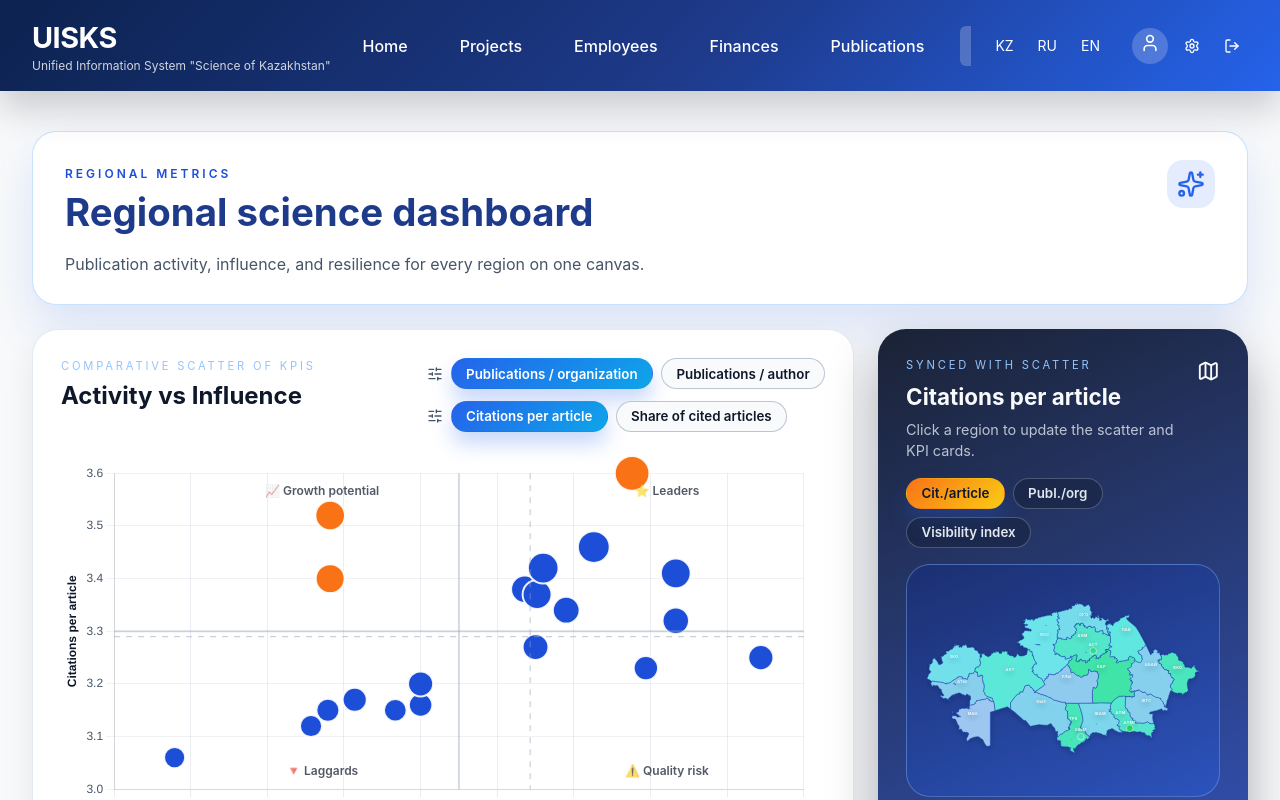
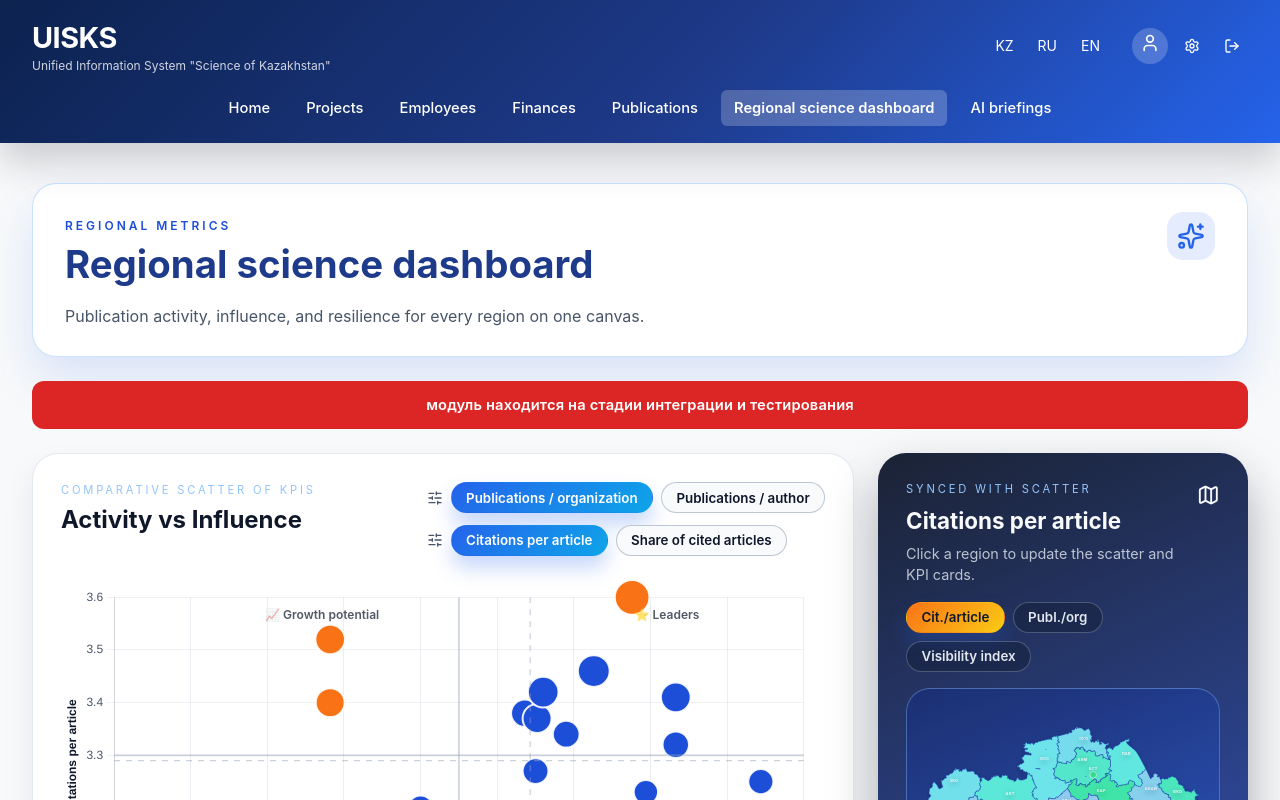
Before and after one commit to stw05/stivs-front-end, a React (Vite) app: page /metrics in a window 1280 px wide. Shown: the top 800 px of the page. Built offline with nearby package versions, Linux system fonts and the light colour scheme.

Commit message:
fix: stabilize publications pagination with backend meta normalization

```diff
--- a/src/components/Layout/Header.css
+++ b/src/components/Layout/Header.css
@@ -12,9 +12,16 @@
   max-width: 1400px;
   margin: 0 auto;
   display: flex;
+  flex-direction: column;
+  align-items: stretch;
+  padding: 1rem 2rem;
+  gap: 0.75rem;
+}
+
+.header-top-row {
+  display: flex;
   align-items: center;
   justify-content: space-between;
-  padding: 1rem 2rem;
   gap: 1rem;
 }
 
@@ -42,29 +49,23 @@
 
 .navigation {
   display: flex;
-  gap: 1.25rem;
+  gap: 0.65rem;
   align-items: center;
-  flex: 1 1 auto;
-  min-width: 0;
-  overflow-x: auto;
-  padding: 0.35rem 0;
-  scrollbar-width: none;
-  -ms-overflow-style: none;
-}
-
-.navigation::-webkit-scrollbar {
-  display: none;
+  justify-content: center;
+  flex-wrap: wrap;
+  width: 100%;
+  padding: 0.2rem 0 0.1rem;
 }
 
 .nav-link {
   color: white;
   text-decoration: none;
   font-weight: 500;
-  padding: 0.5rem 1rem;
+  font-size: 0.92rem;
+  padding: 0.42rem 0.8rem;
   border-radius: 6px;
   transition: all 0.2s ease;
   position: relative;
-  flex: 0 0 auto;
   white-space: nowrap;
 }
 
@@ -150,23 +151,25 @@
 @media (max-width: 768px) {
   .header-content {
     padding: 1rem 1.25rem;
+    gap: 1rem;
+  }
+  .header-top-row {
     flex-direction: column;
     align-items: stretch;
-    gap: 1rem;
+    gap: 0.85rem;
   }
   .header-left {
     align-items: flex-start;
   }
   .navigation {
-    gap: 0.75rem;
-    justify-content: space-between;
+    gap: 0.5rem;
+    justify-content: flex-start;
     flex-wrap: wrap;
-    overflow: visible;
   }
   .nav-link {
-    flex: 1 1 calc(50% - 0.75rem);
+    flex: 1 1 calc(50% - 0.5rem);
     text-align: center;
-    padding: 0.6rem 0.75rem;
+    padding: 0.58rem 0.7rem;
     font-size: 0.9rem;
   }
   .header-right {
@@ -185,9 +188,6 @@
 }
 
 @media (max-width: 520px) {
-  .navigation {
-    gap: 0.5rem;
-  }
   .nav-link {
     flex: 1 1 100%;
   }
--- a/src/components/Layout/Header.tsx
+++ b/src/components/Layout/Header.tsx
@@ -26,6 +26,7 @@ const Header: React.FC = () => {
   return (
     <header className="header">
       <div className="header-content">
+        <div className="header-top-row">
           <div className="header-left">
             <div className="logo">
               <Link to="/" className="app-logo-link">
@@ -34,21 +35,6 @@ const Header: React.FC = () => {
               <span className="logo-subtitle">{t('app_title_full')}</span> {/* 🟢 ПЕРЕВОД */}
             </div>
           </div>
-
-        <nav className="navigation">
-          {navigationItems.map((item) => {
-            const isActive = location.pathname === item.path || location.pathname.startsWith(`${item.path}/`);
-            return (
-              <Link
-                key={item.path}
-                to={item.path}
-                className={`nav-link ${isActive ? 'active' : ''}`}
-              >
-              {item.label}
-            </Link>
-            );
-          })}
-        </nav>
 
           <div className="header-right">
             <div className="language-selector">
@@ -88,6 +74,22 @@ const Header: React.FC = () => {
             </div>
           </div>
         </div>
+
+        <nav className="navigation">
+          {navigationItems.map((item) => {
+            const isActive = location.pathname === item.path || location.pathname.startsWith(`${item.path}/`);
+            return (
+              <Link
+                key={item.path}
+                to={item.path}
+                className={`nav-link ${isActive ? 'active' : ''}`}
+              >
+              {item.label}
+            </Link>
+            );
+          })}
+        </nav>
+      </div>
     </header>
   );
 };
--- a/src/i18n.tsx
+++ b/src/i18n.tsx
@@ -436,7 +436,7 @@ const resources = {
       "pub_button_reset_filters": "Сбросить фильтры",
 
       // --- ПУБЛИКАЦИИ - КАРТОЧКИ И ГРАФИКИ ---
-      "publications_page_heading": "Результаты",
+      "publications_page_heading": "Публикации",
       "publications_page_description": "Сводная аналитика публикаций, патентов и внедрений",
       "publications_export_button": "Экспортировать отчёт",
       "publications_stats_aria": "Ключевые показатели публикаций",
@@ -1100,7 +1100,7 @@ const resources = {
       "pub_button_reset_filters": "Сүзгілерін тазартау",
 
       // --- ПУБЛИКАЦИЯЛАР - КАРТОЧКАЛАР ЖӘНЕ ГРАФИКАЛАР ---
-      "publications_page_heading": "Нәтижелер",
+      "publications_page_heading": "Басылымдар",
       "publications_page_description": "Публикациялар, патенттер және енгізулер бойынша жиынтық аналитика",
       "publications_export_button": "Есепті жүктеу",
       "publications_stats_aria": "Публикациялар бойынша негізгі көрсеткіштер",
@@ -1767,7 +1767,7 @@ const resources = {
       "pub_button_reset_filters": "Reset filters",
 
       // --- PUBLICATIONS - CARDS & CHARTS ---
-      "publications_page_heading": "Results",
+      "publications_page_heading": "Publications",
       "publications_page_description": "Consolidated analytics for publications, patents, and implementations",
       "publications_export_button": "Export report",
       "publications_stats_aria": "Key publication indicators",
--- a/src/pages/LLMChatPage.css
+++ b/src/pages/LLMChatPage.css
@@ -110,6 +110,19 @@
   display: grid;
   grid-template-columns: minmax(0, 1.2fr) minmax(0, 0.8fr);
   gap: 2rem;
+}
+
+.llm-module-banner {
+  width: 100%;
+  box-sizing: border-box;
+  background: #dc2626;
+  color: #ffffff;
+  border-radius: 12px;
+  padding: 0.8rem 1rem;
+  font-size: 0.92rem;
+  font-weight: 600;
+  text-align: center;
+  letter-spacing: 0.01em;
 }
 
 .llm-chat-panel,
--- a/src/pages/LLMChatPage.tsx
+++ b/src/pages/LLMChatPage.tsx
@@ -387,6 +387,10 @@ const LLMChatPage: React.FC = () => {
         </div>
       </section>
 
+      <div className="llm-module-banner" role="status" aria-live="polite">
+        модуль находится на стадии интеграции и тестирования
+      </div>
+
       <div className="llm-grid">
         <section className="llm-chat-panel" aria-label={t('llm_chat_panel_label')}>
           <div className="llm-chat-window">
--- a/src/pages/MetricsPage.css
+++ b/src/pages/MetricsPage.css
@@ -47,6 +47,19 @@
   align-items: center;
   flex-wrap: wrap;
   justify-content: flex-end;
+}
+
+.metrics-module-banner {
+  width: 100%;
+  box-sizing: border-box;
+  background: #dc2626;
+  color: #ffffff;
+  border-radius: 12px;
+  padding: 0.8rem 1rem;
+  font-size: 0.92rem;
+  font-weight: 600;
+  text-align: center;
+  letter-spacing: 0.01em;
 }
 
 .metrics-header-icon {
--- a/src/pages/MetricsPage.tsx
+++ b/src/pages/MetricsPage.tsx
@@ -533,6 +533,10 @@ const MetricsPage: React.FC = () => {
         </div>
       </section>
 
+      <div className="metrics-module-banner" role="status" aria-live="polite">
+        модуль находится на стадии интеграции и тестирования
+      </div>
+
       <div className="metrics-main">
         <section className="metrics-scatter-card">
           <header className="metrics-card-header">
--- a/src/pages/PublicationsPage.css
+++ b/src/pages/PublicationsPage.css
@@ -81,6 +81,19 @@
 
 .publications-export-button:hover {
     background: #e2e8f0;
+}
+
+.publications-module-banner {
+    width: 100%;
+    box-sizing: border-box;
+    background: #dc2626;
+    color: #ffffff;
+    border-radius: 12px;
+    padding: 0.8rem 1rem;
+    font-size: 0.92rem;
+    font-weight: 600;
+    text-align: center;
+    letter-spacing: 0.01em;
 }
 
 /* --- KPI карточки --- */
--- a/src/pages/PublicationsPage.tsx
+++ b/src/pages/PublicationsPage.tsx
@@ -120,6 +120,64 @@ const patentTrend = {
 };
 
 type CSSVars = CSSProperties & { '--accent'?: string };
+
+type BackendPaginationMeta = Partial<PaginationMeta> & {
+  total_pages?: number;
+  has_next_page?: boolean;
+  has_prev_page?: boolean;
+};
+
+const parsePositiveInt = (value: unknown): number | null => {
+  const numeric = Number(value);
+  if (!Number.isFinite(numeric)) {
+    return null;
+  }
+
+  const intValue = Math.floor(numeric);
+  return intValue > 0 ? intValue : null;
+};
+
+const parseNonNegativeInt = (value: unknown): number | null => {
+  const numeric = Number(value);
+  if (!Number.isFinite(numeric)) {
+    return null;
+  }
+
+  const intValue = Math.floor(numeric);
+  return intValue >= 0 ? intValue : null;
+};
+
+const normalizePageMeta = (meta: BackendPaginationMeta | undefined, fallbackPage: number): PaginationMeta => {
+  const limit = parsePositiveInt(meta?.limit) ?? PAGE_LIMIT;
+  const total = parseNonNegativeInt(meta?.total) ?? 0;
+  const backendTotalPages = parsePositiveInt(meta?.totalPages ?? meta?.total_pages);
+  const computedTotalPages = Math.max(Math.ceil(total / limit), 1);
+  const totalPages = backendTotalPages ?? computedTotalPages;
+  const backendPage = parsePositiveInt(meta?.page);
+  const requestedPage = Math.max(1, fallbackPage);
+  const page = Math.min(backendPage ?? requestedPage, totalPages);
+
+  const hasPrevPage = typeof meta?.hasPrevPage === 'boolean'
+    ? meta.hasPrevPage
+    : typeof meta?.has_prev_page === 'boolean'
+      ? meta.has_prev_page
+      : page > 1;
+
+  const hasNextPage = typeof meta?.hasNextPage === 'boolean'
+    ? meta.hasNextPage
+    : typeof meta?.has_next_page === 'boolean'
+      ? meta.has_next_page
+      : page < totalPages;
+
+  return {
+    page,
+    limit,
+    total,
+    totalPages,
+    hasNextPage,
+    hasPrevPage,
+  };
+};
 
 const getHighlightCards = (
   t: (key: string) => string,
@@ -293,7 +351,11 @@ const PublicationsPage: React.FC = () => {
           year: filters.startYear === filters.endYear ? filters.startYear : undefined,
         });
         setPublicationsData(payload.items);
-        setPageMeta(payload.meta);
+        const normalizedMeta = normalizePageMeta(payload.meta as BackendPaginationMeta, currentPage);
+        setPageMeta(normalizedMeta);
+        if (normalizedMeta.page !== currentPage) {
+          setCurrentPage(normalizedMeta.page);
+        }
       } catch (error) {
         const message = error instanceof ApiError ? error.message : 'Не удалось загрузить публикации с backend.';
         setLoadError(message);
@@ -755,6 +817,7 @@ const PublicationsPage: React.FC = () => {
   const topApplicants = useMemo(() => getTopApplicants(t, filteredPublications), [t, filteredPublications]);
   const totalApplicantPublications = topApplicants.reduce((sum, applicant) => sum + applicant.value, 0);
   const totalPages = Math.max(pageMeta.totalPages, 1);
+  const currentPageSafe = Math.min(Math.max(currentPage, 1), totalPages);
 
   return (
     <div className="publications-page">
@@ -773,17 +836,17 @@ const PublicationsPage: React.FC = () => {
             <button
               type="button"
               onClick={() => setCurrentPage((prev) => Math.max(prev - 1, 1))}
-              disabled={!pageMeta.hasPrevPage || isLoading}
+              disabled={isLoading || currentPageSafe <= 1 || !pageMeta.hasPrevPage}
             >
               Назад
             </button>
             <span>
-              Страница {pageMeta.page} из {totalPages}
+              Страница {currentPageSafe} из {totalPages}
             </span>
             <button
               type="button"
-              onClick={() => setCurrentPage((prev) => prev + 1)}
-              disabled={!pageMeta.hasNextPage || isLoading}
+              onClick={() => setCurrentPage((prev) => Math.min(prev + 1, totalPages))}
+              disabled={isLoading || currentPageSafe >= totalPages || !pageMeta.hasNextPage}
             >
               Вперёд
             </button>
@@ -794,6 +857,10 @@ const PublicationsPage: React.FC = () => {
           </button>
         </div>
       </header>
+
+      <div className="publications-module-banner" role="status" aria-live="polite">
+        модуль находится на стадии интеграции и тестирования
+      </div>
 
       <section className="publications-stats-row" aria-label={t('publications_stats_aria')}>
         <div
```
Lines whose indentation alone changed are shown as unchanged.
